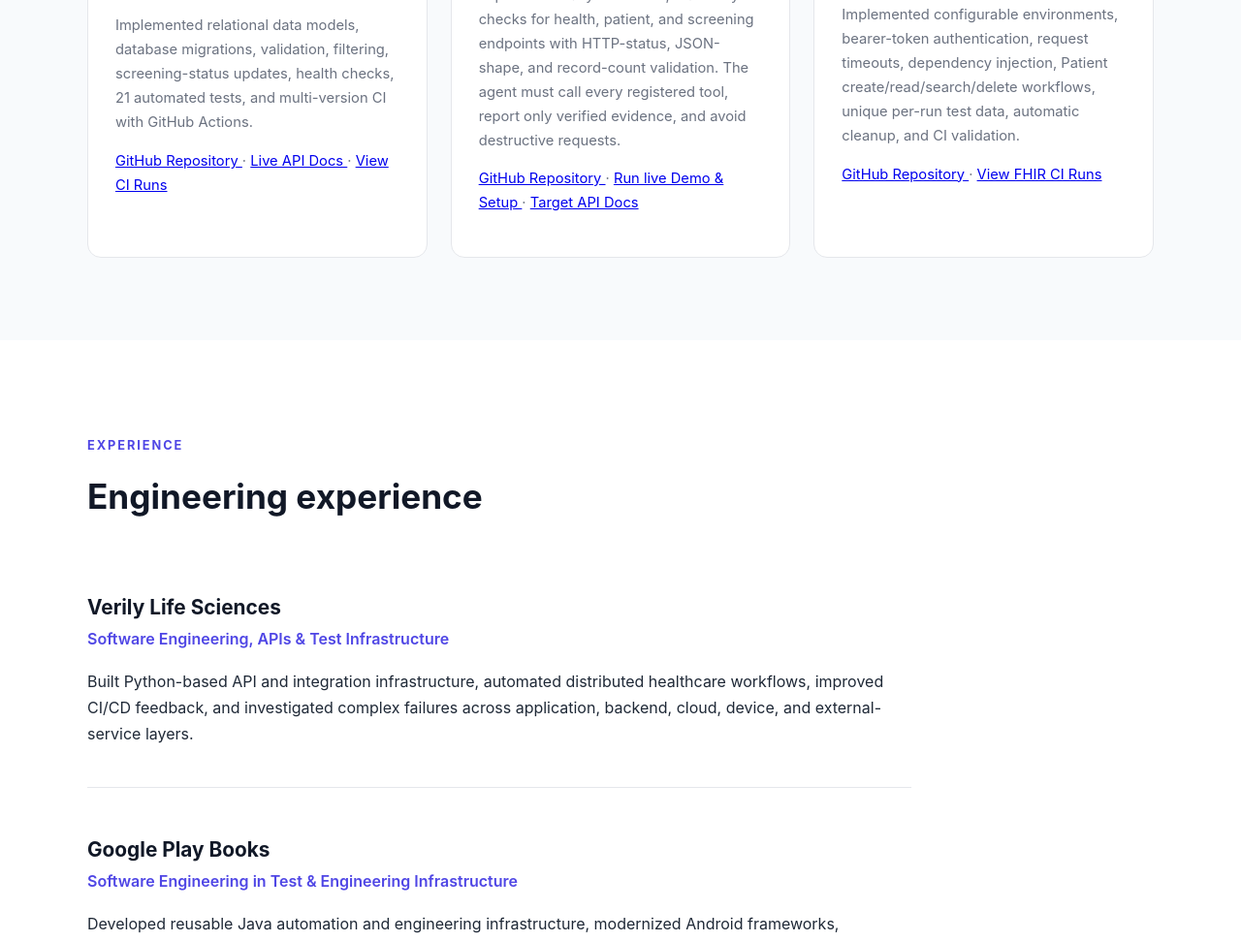
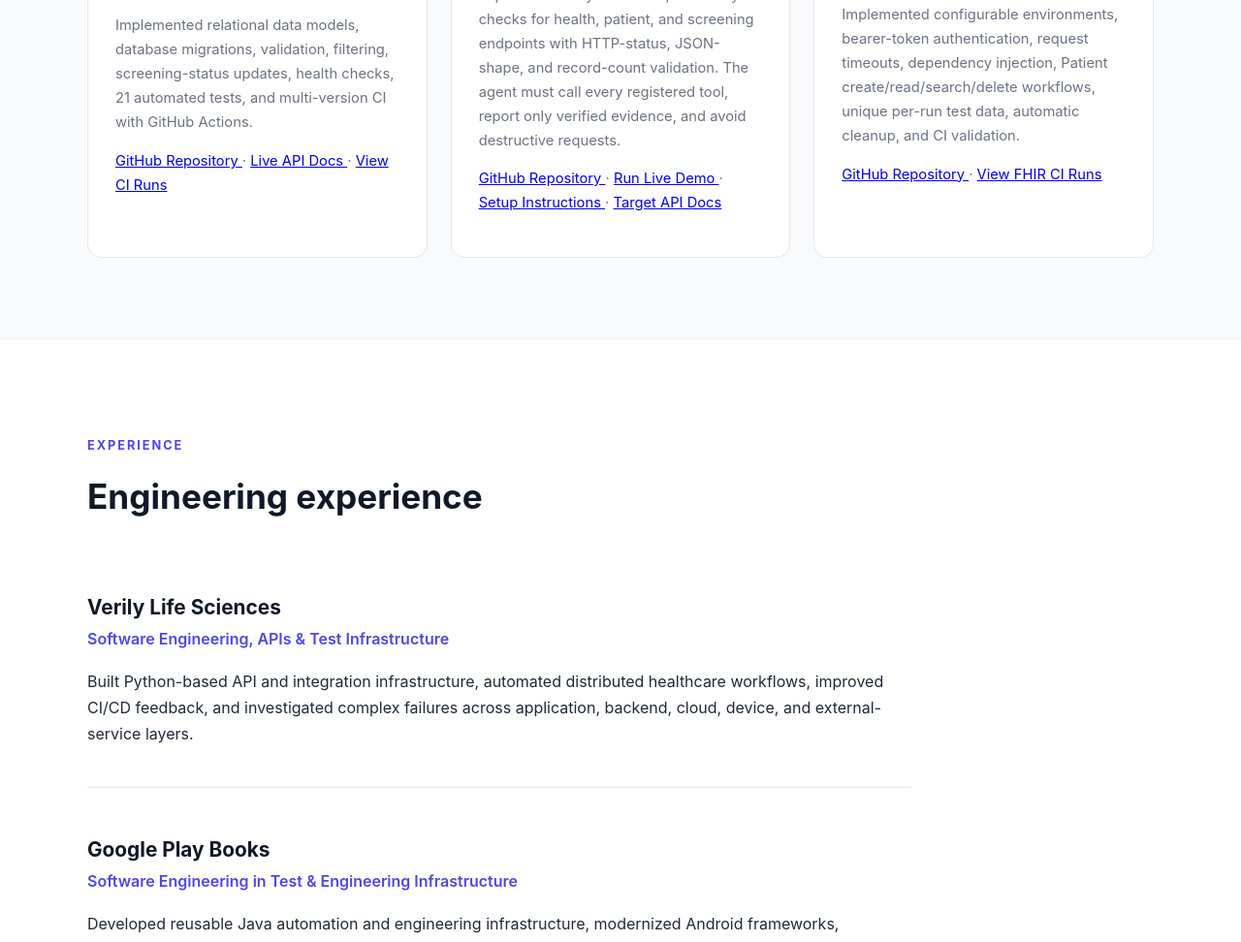
Before and after one commit to rmukkavilli/rmukkavilli.github.io, a plain HTML site: page index.html in a window 1280 px wide. Shown: the part 1945-2917 px from the top of the page at 97% size. Drawn offline with Linux system fonts and the light colour scheme.

Commit message:
Update links and text in index.html

```diff
--- a/index.html
+++ b/index.html
@@ -223,11 +223,19 @@
                             </a>
                             &middot;
                             <a
-                                href=https://github.com/rmukkavilli/api-reliability-agent/actions/workflows/demo.yaml"
+                                href="https://github.com/rmukkavilli/api-reliability-agent/actions/workflows/demo.yaml"
                                 target="_blank"
                                 rel="noopener noreferrer"
                             >
-                                Run live Demo &amp; Setup
+                                Run Live Demo
+                            </a>
+                            &middot;
+                            <a
+                                href="https://github.com/rmukkavilli/api-reliability-agent#run-the-demo"
+                                target="_blank"
+                                rel="noopener noreferrer"
+                            >
+                                Setup Instructions
                             </a>
                             &middot;
                             <a
```
